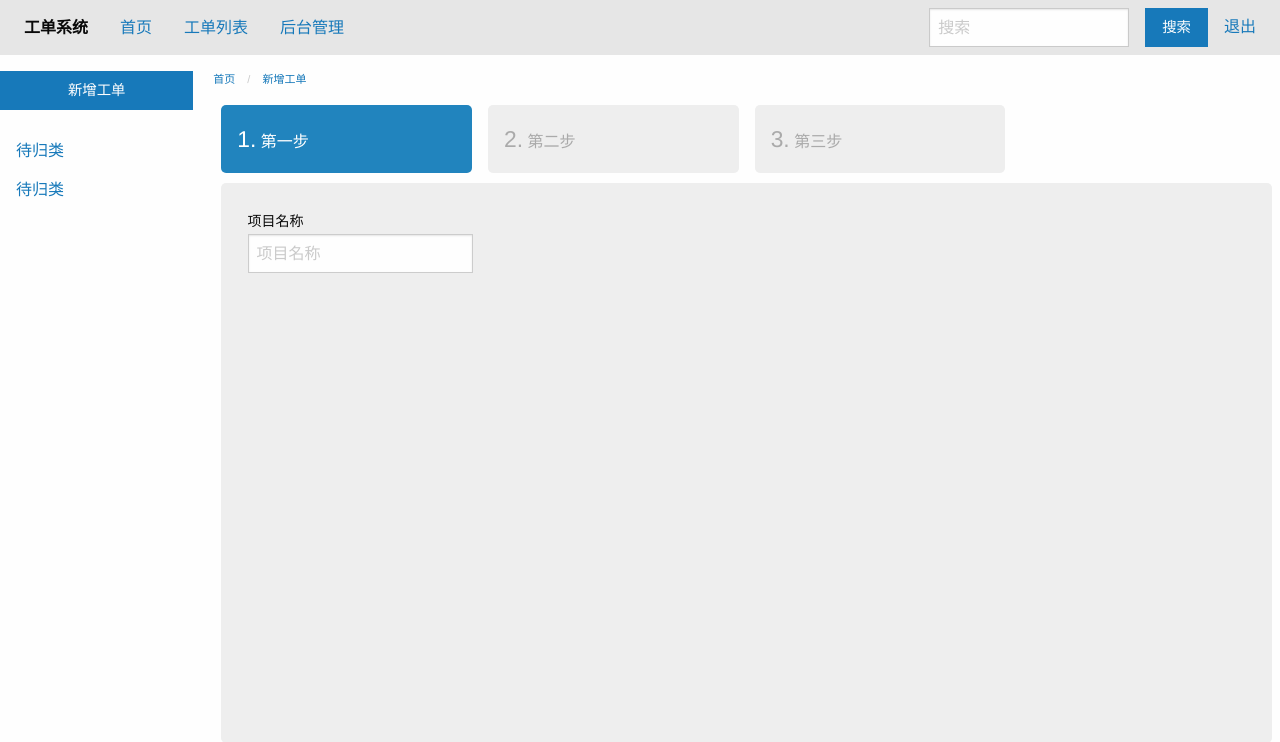
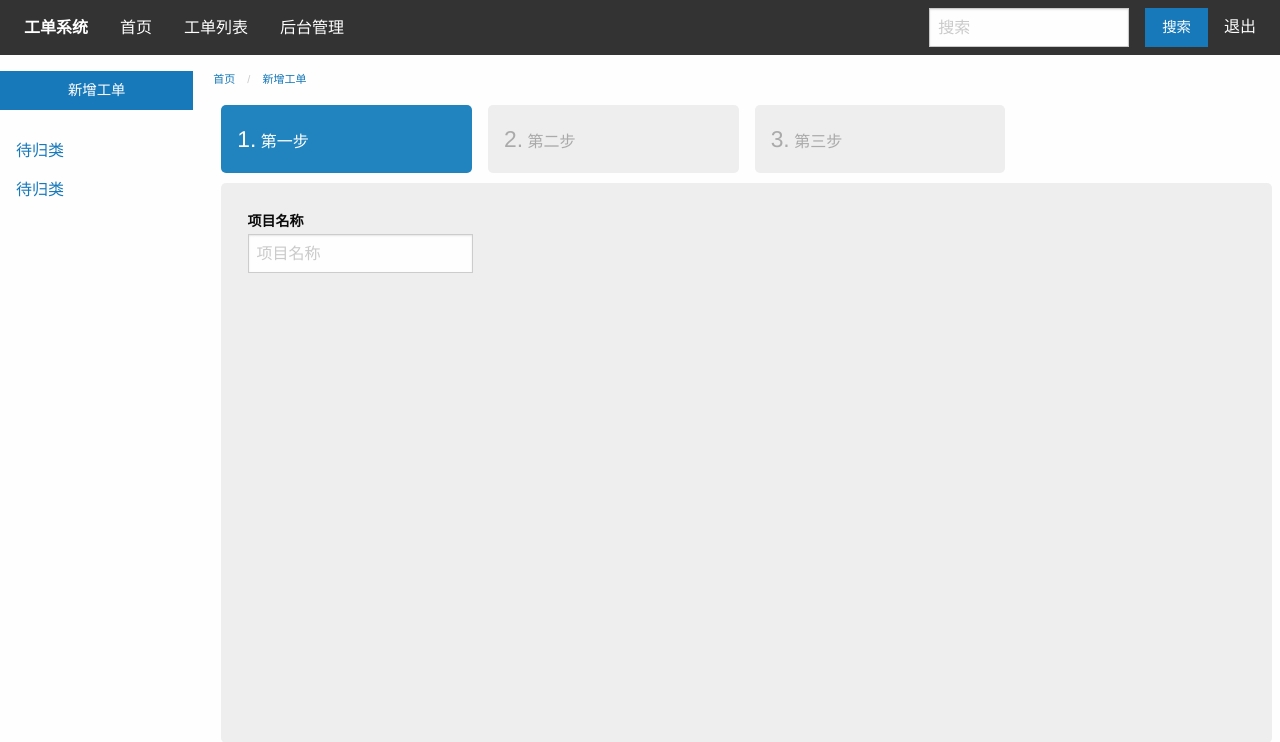
Before and after one commit to davidsome/distribution, a Django app: page /createTicket.html in a window 1280 px wide. Shown: the top 742 px of the page. Run offline with Django 3.2, Linux system fonts and the light colour scheme; data that the repository does not hold is empty; some libraries are stand-ins or nearby versions.

Commit message:
Fix master

```diff
--- a/app/views.py
+++ b/app/views.py
@@ -22,8 +22,8 @@ def ticket_detail(request, ticket_id):
 
 
 def login(request):
-    return HttpResponseRedirect('/admin')
+    return HttpResponseRedirect('/admin/')
 
 
 def logout(request):
-    return HttpResponseRedirect('/admin')
+    return HttpResponseRedirect('/admin/')
--- a/static/css/common.css
+++ b/static/css/common.css
@@ -5,3 +5,70 @@
 .select2-container {
     min-width: 100px;
 }
+
+/*nav bar*/
+
+.top-bar {
+  background: #333;
+  color: #fefefe;
+}
+
+.top-bar .menu {
+  background: #333;
+}
+
+.top-bar .menu a {
+  color: #fefefe;
+}
+
+.top-bar .is-dropdown-submenu {
+  border: 0;
+}
+
+.top-bar .is-dropdown-submenu-item.opens-right a::after {
+  border-color: transparent transparent transparent #fefefe;
+}
+
+.top-bar .js-drilldown-back > a::before {
+  border-color: transparent #fefefe transparent transparent;
+}
+
+.top-bar .is-drilldown-submenu-parent > a::after {
+  border-color: transparent transparent transparent #fefefe;
+}
+
+.top-bar .dropdown.menu.medium-horizontal > li.is-dropdown-submenu-parent > a::after {
+  border-color: #fefefe transparent transparent;
+}
+
+
+
+.hover-underline-menu {
+}
+
+.hover-underline-menu .menu {
+}
+
+.hover-underline-menu .menu a {
+  color: #fefefe;
+}
+
+.hover-underline-menu .menu .underline-from-center {
+  position: relative;
+}
+
+.hover-underline-menu .menu .underline-from-center::after {
+  content: "";
+  position: absolute;
+  top: calc(100% - 0.125rem);
+  border-bottom: 0.125rem solid #fefefe;
+  left: 50%;
+  right: 50%;
+  transition: all 0.5s ease;
+}
+
+.hover-underline-menu .menu .underline-from-center:hover::after {
+  left: 0;
+  right: 0;
+  transition: all 0.5s ease;
+}
--- a/templates/app/create_ticket.html
+++ b/templates/app/create_ticket.html
@@ -16,7 +16,7 @@
         <section>
           <div class="row">
             <div class="medium-6 columns">
-              <label>项目名称
+              <label><strong>项目名称</strong>
                 <input type="text" placeholder="项目名称" name="pro_name">
               </label>
             </div>
@@ -38,22 +38,22 @@
         <section>
             <div class="row">
                 <div class="" id="select_class">
-                    <label for="">选择分类I
+                    <label for=""><strong>选择分类I</strong>
                         <select name="" id="" class="class1">
                             <option value=""></option>
                         </select>
                     </label>
-                    <label for="">选择分类II
+                    <label for=""><strong>选择分类II</strong>
                         <select name="" id="" class="class2">
                             <option value=""></option>
                         </select>
                     </label>
-                    <label for="">选择分类III
+                    <label for=""><strong>选择分类III</strong>
                         <select name="" id="" class="class3">
                             <option value=""></option>
                         </select>
                     </label>
-                    <label for="">选择分类IV
+                    <label for=""><strong>选择分类IV</strong>
                         <select name="" id="" class="class4">
                             <option value=""></option>
                         </select>
@@ -68,7 +68,7 @@
                     <div id="select-engineers-content"></div>
                 </div>
                 <div class="medium-6 columns">
-                  <label>服务开始时间
+                  <label><strong>服务开始时间</strong>
                     <input type="text" placeholder="选择日期" id="service_start_datetimepicker">
                   </label>
                 </div>
@@ -76,7 +76,7 @@
                     <div id="select-engineers-content"></div>
                 </div>
                 <div class="medium-6 columns">
-                  <label>服务结束时间
+                  <label><strong>服务结束时间</strong>
                     <input type="text" placeholder="选择日期" id="service_end_datetimepicker">
                   </label>
                 </div>
@@ -90,7 +90,7 @@
     <script src="/static/bower_components/select2/dist/js/select2.min.js"></script>
     <script src="/static/bower_components/jquery.cxselect/jquery.cxselect.min.js"></script>
     <script id="select-customers" type="text/html">
-      <label for=""><p>选择客户</p>
+      <label for=""><p><strong>选择客户</strong></p>
         <select name="" id="" class="select-customers">
             <% for (var i = 0; i < list.length; i ++) { %>
                 <option value="<%= list[i].id %>"><%= list[i].name %></option>
@@ -100,7 +100,7 @@
       </label>
     </script>
     <script id="select-sales" type="text/html">
-    <label for=""><p>选择销售</p>
+    <label for=""><p><strong>选择销售</strong></p>
         <select name="" id="" class="select-sales">
             <% for (var i = 0; i < list.length; i ++) { %>
                 <option value="<%= list[i].id %>"><%= list[i].name %></option>
@@ -110,7 +110,7 @@
               </label>
     </script>
     <script id="select-products" type="text/html">
-        <label for=""><p>选择主导产品</p>
+        <label for=""><p><strong>选择主导产品</strong></p>
         <select name="" id="" class="select-products">
             <% for (var i = 0; i < list.length; i ++) { %>
                 <option value="<%= list[i].id %>"><%= list[i].name %></option>
@@ -120,7 +120,7 @@
               </label>
     </script>
     <script id="select-areas" type="text/html">
-            <label for=""><p>选择服务区域</p>
+            <label for=""><p><strong>选择服务区域</strong></p>
             <select name="" id="" class="select-areas">
                 <% for (var i = 0; i < list.length; i ++) { %>
                     <option value="<%= list[i].id %>"><%= list[i].name %></option>
@@ -130,7 +130,7 @@
           </label>
     </script>
     <script id="select-engineers" type="text/html">
-        <label for=""><p>选择工程师</p>
+        <label for=""><p><strong>选择工程师</strong></p>
             <select name="" id="" class="select-engineers">
                 <% for (var i = 0; i < list.length; i ++) { %>
                     <option value="<%= list[i].id %>"><%= list[i].name %></option>
--- a/templates/app/index.html
+++ b/templates/app/index.html
@@ -29,6 +29,7 @@
       <button class="close-button" data-close aria-label="Close modal" type="button">
         <span aria-hidden="true">&times;</span>
       </button>
+        <button class="button alert">确定删除</button>
     </div>
 {% endblock %}
 {% block js %}
--- a/templates/base.html
+++ b/templates/base.html
@@ -13,8 +13,8 @@
   <body>
     <div class="">
         <div class="top-bar">
-          <div class="top-bar-left">
-            <ul class="dropdown menu" data-dropdown-menu>
+          <div class="top-bar-left hover-underline-menu" data-menu-underline-from-center>
+            <ul class="dropdown menu " data-dropdown-menu >
               <li class="menu-text">工单系统</li>
               <!--<li>-->
                 <!--<a href="#">One</a>-->
@@ -67,7 +67,14 @@
         <script src="/static/bower_components/art-template/lib/template-web.js"></script>
     <script src="/static/js/app.js"></script>
     <script src="/static/js/common.js"></script>
-    {% block js %}{% endblock %}
+    <script>
+        $(function () {
+            $("[data-menu-underline-from-center] a").addClass("underline-from-center");
+        })
+    </script>
+    {% block js %}
+
+    {% endblock %}
 
   </body>
 </html>
```
Also changed, not shown: templates/app/ticket_detail.html (+10 -3 lines).
